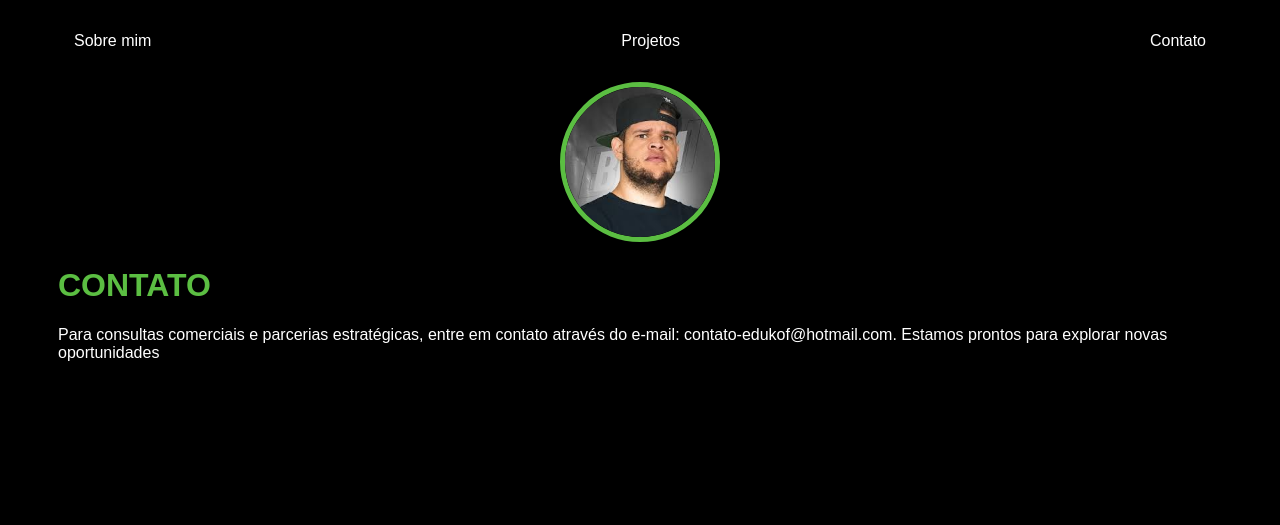
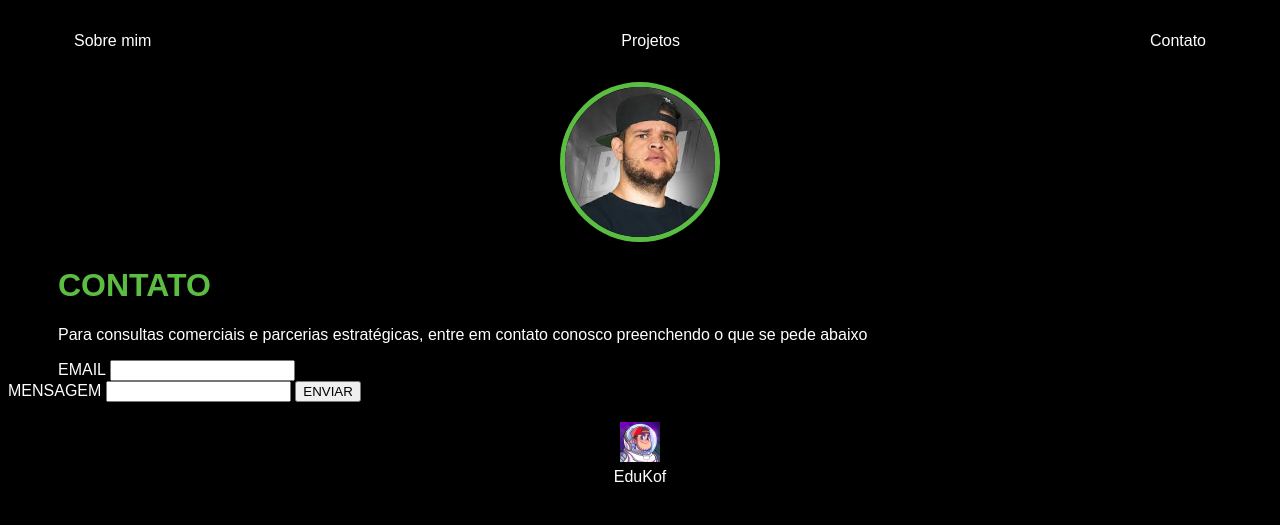
Before and after one commit to ThiagoFaguns/HTMLs, a plain HTML site: page contato.html in a window 1280 px wide. Drawn offline with Linux system fonts and the light colour scheme.

Commit message:
commit 1

```diff
--- a/contato.html
+++ b/contato.html
@@ -12,7 +12,7 @@
             <nav>
                 <ul>
                     <li>
-                        <a href="act1.html">Sobre mim</a>
+                        <a href="index.html">Sobre mim</a>
                     </li>
                     <li>
                         <a href="projeto.html">Projetos</a>
@@ -22,7 +22,6 @@
                     </li>
                 </ul>
             </nav>
-
 
         <header>
             <div class="center">
@@ -34,8 +33,25 @@
     <section>
         <h3></h3>
         <p>
-            Para consultas comerciais e parcerias estratégicas, entre em contato através do e-mail: contato-edukof@hotmail.com.
-            Estamos prontos para explorar novas oportunidades
+            Para consultas comerciais e parcerias estratégicas, entre em contato conosco preenchendo o que se pede abaixo
         </p>
     </main>
     </section>
+
+    <label>EMAIL</label>
+            <input type="EMAIL" name="EMAIL" id="EMAIL">
+        </div>
+    </fieldset>
+    <div>
+        <label>MENSAGEM</label>
+        <input type="text" name="digite" id="digite">
+        <button type="submit">ENVIAR</button>
+    </div>
+    </fieldset>
+
+    <footer>
+        <a href="https://www.youtube.com/channel/UCmrAdc8HKdprnWZ8wsusmnA" target="_blank">
+            <img src="img/canal.png.jpg" alt="">
+            <p>EduKof</p>
+        </a>
+    </footer>
--- a/index.css
+++ b/index.css
@@ -43,6 +43,9 @@ footer img {
     height: 40px;
 }
 
+footer img:hover {
+   transform: scale(1.1)
+}
 
 footer {
   display: flex;
@@ -74,3 +77,7 @@ footer p {
 nav a:hover {
     color: #5bbe42;
 }
+
+header img:hover {
+    transform: scale(1.1)
+}
```
Also changed, not shown: index.html (renamed from act1.html, +1 -1 lines), projeto.html (+7 -1 lines).
